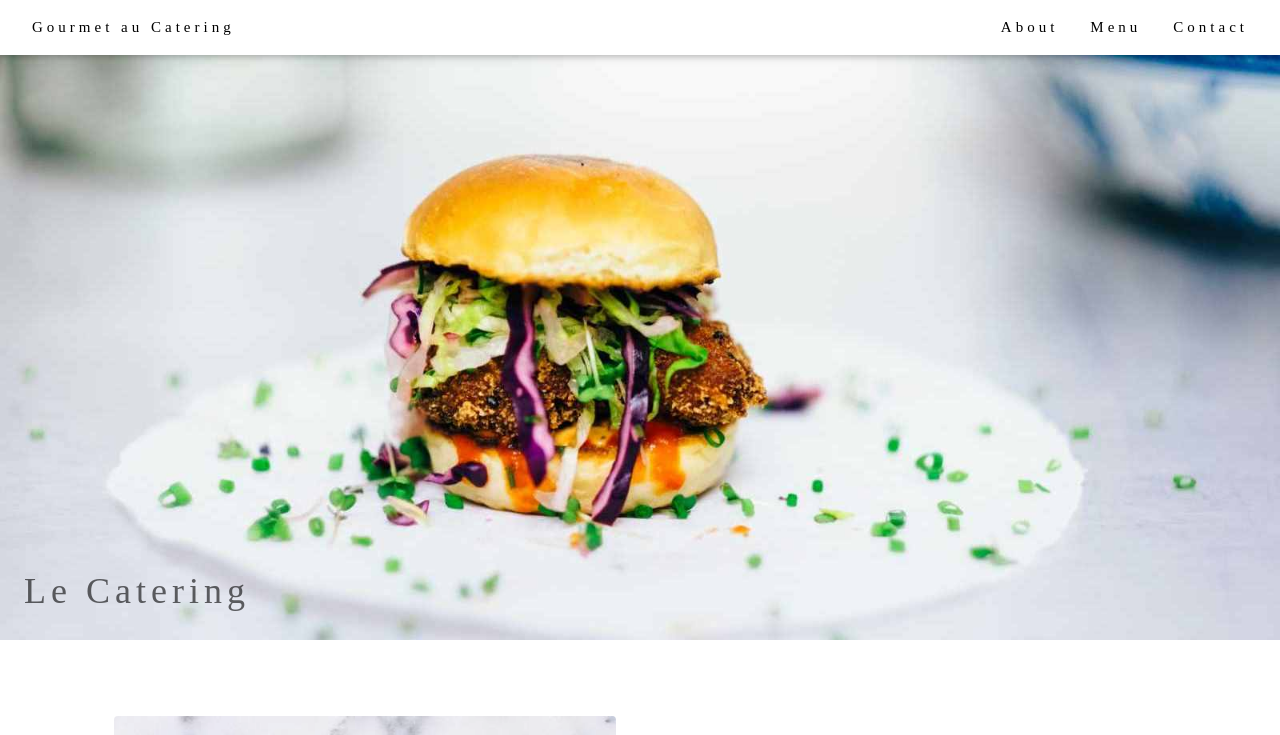
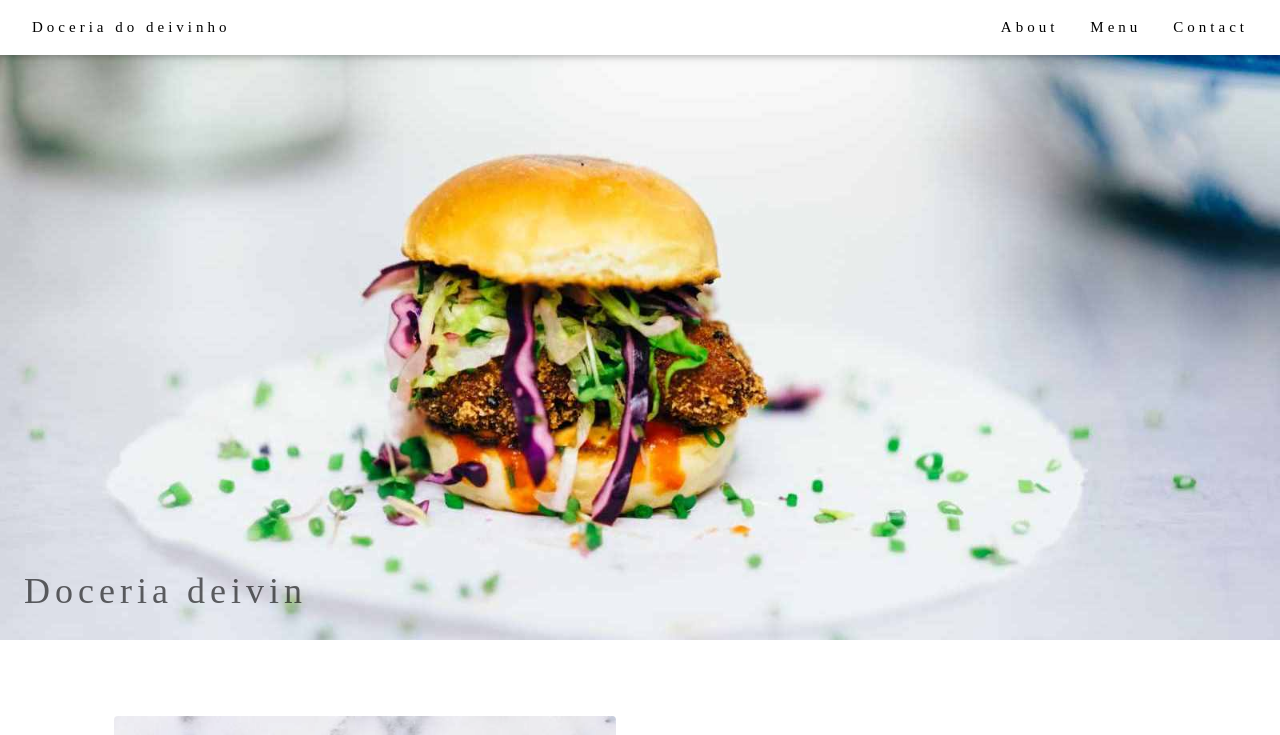
Before and after one commit to deivinho007/projetos, a plain HTML site: page index.html in a window 1280 px wide. Shown: the top 735 px of the page. Drawn offline with nearby package versions, Linux system fonts and the light colour scheme.

Commit message:
atualizar pagina

```diff
--- a/index.html
+++ b/index.html
@@ -18,7 +18,7 @@ h1, h2, h3, h4, h5, h6 {
 <!-- Navbar (sit on top) -->
 <div class="w3-top">
   <div class="w3-bar w3-white w3-padding w3-card" style="letter-spacing:4px;">
-    <a href="#home" class="w3-bar-item w3-button">Gourmet au Catering</a>
+    <a href="#home" class="w3-bar-item w3-button">Doceria do deivinho</a>
     <!-- Right-sided navbar links. Hide them on small screens -->
     <div class="w3-right w3-hide-small">
       <a href="#about" class="w3-bar-item w3-button">About</a>
@@ -32,7 +32,7 @@ h1, h2, h3, h4, h5, h6 {
 <header class="w3-display-container w3-content w3-wide" style="max-width:1600px;min-width:500px" id="home">
   <img class="w3-image" src="hamburger.jpg" alt="Hamburger Catering" width="1600" height="800">
   <div class="w3-display-bottomleft w3-padding-large w3-opacity">
-    <h1 class="w3-xxlarge">Le Catering</h1>
+    <h1 class="w3-xxlarge">Doceria deivin</h1>
   </div>
 </header>
 
```
